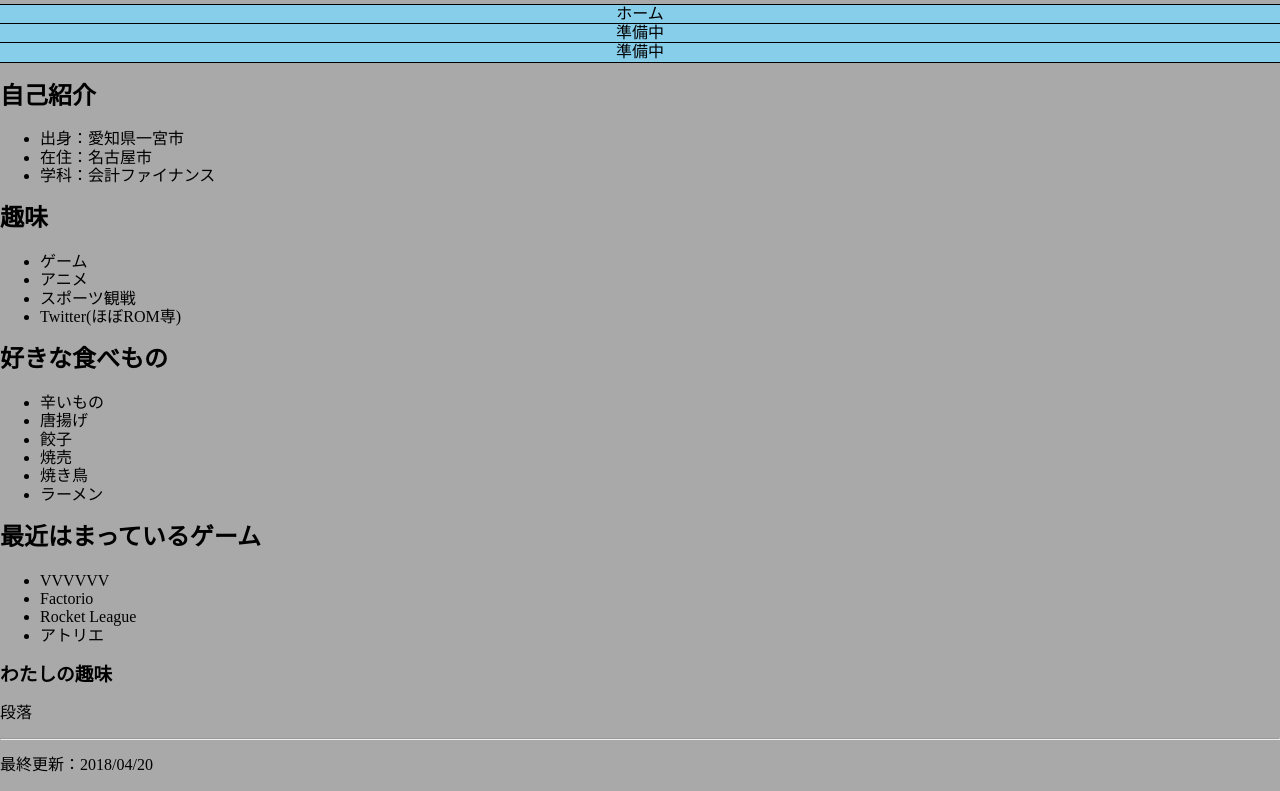
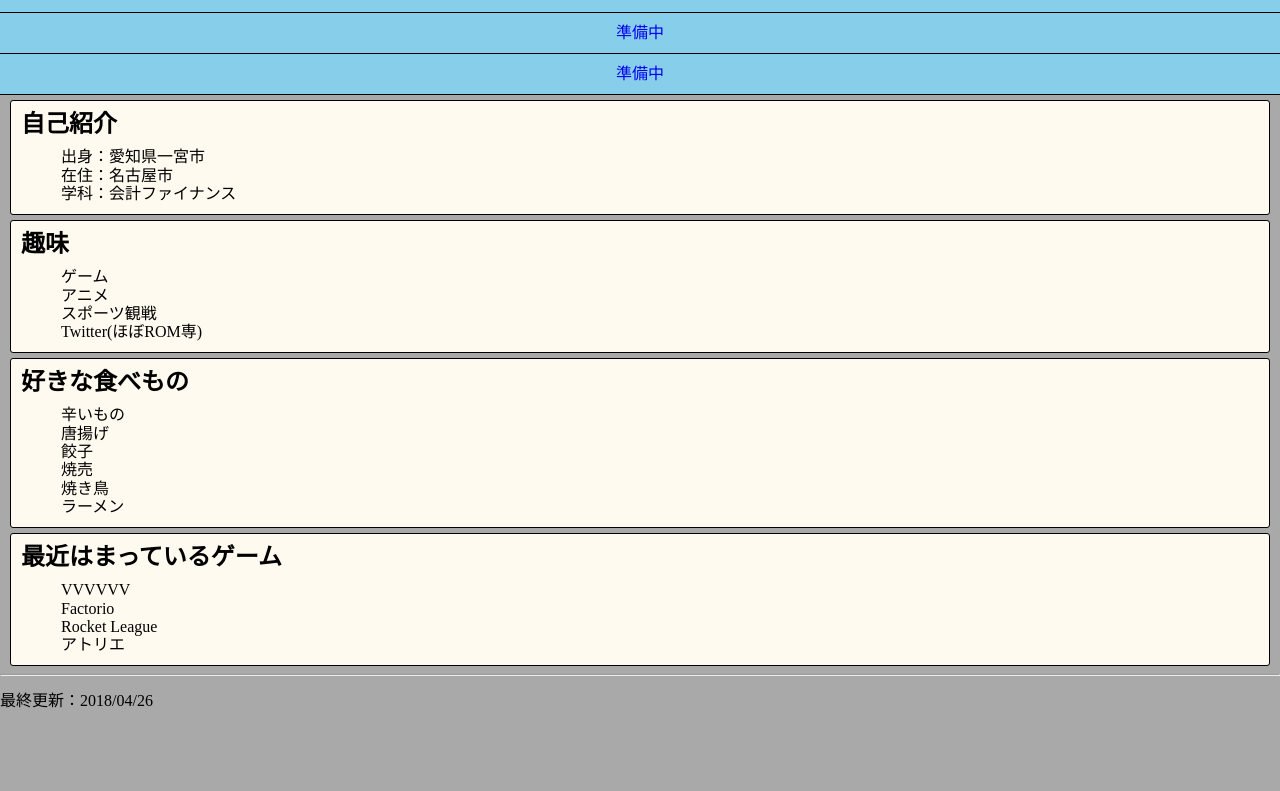
Before and after one commit to sunm1215/sunm1215.github.io, a plain HTML site: page index.html in a window 1280 px wide. Shown: the part 76-867 px from the top of the page. After the commit the page ends 802 px from the top, so only its background shows below. Drawn offline with nearby package versions, Linux system fonts and the light colour scheme.

Commit message:
cssの編集

```diff
--- a/a/style.css
+++ b/a/style.css
@@ -2,6 +2,10 @@ body {
     background: darkgray;
     margin: 0;
 }
+
+/*----------------*/
+/*  ナビゲーション  */
+/*----------------*/
 
 nav ul{
     margin: 0;
@@ -10,13 +14,54 @@ nav ul{
 
 nav li {
     display: flex;
-    flex-flow:column nowrap;
+    flex-flow: column nowrap;
+    width: 100%;
+    align-items: center;
+	justify-content: center;
+    border-bottom: solid 1px black;
+    background: skyblue;
+    height: 40px;
+}
+
+nav a {
+    display: block;
+    line-height: 40px;
+    text-decoration: none;
     width: 100%;
     text-align: center;
-    border-bottom: solid 1px black;
-    background: skyblue;
 }
 
 nav li:first-child {
     border-top: solid 1px black;
 }
+
+
+/*--------*/
+/*  中身  */
+/*--------*/
+
+header h1 {
+    text-align: center;
+    margin: 5px;
+}
+
+ul {
+    list-style: none;
+}
+
+.mainblock {
+    border: solid 1px black;
+    border-radius: 3px;
+    margin: 5px 10px;
+    padding: 10px;
+    background: floralwhite;
+}
+
+.mainblock h2 {
+    padding: 0;
+    margin: 0 0 10px 0;
+}
+
+.mainblock ul {
+    margin: 10px 0 0 0;
+}
--- a/index.html
+++ b/index.html
@@ -15,19 +15,22 @@
         <nav>
             <ul>
                 <li>ホーム</li>
-                <li>準備中</li>
-                <li>準備中</li>
+                <li><a href="none.html">準備中</a></li>
+                <li><a href="none.html">準備中</a></li>
             </ul>
         </nav>
     </header>
 
     <main>
+        <div class="mainblock">
             <h2>自己紹介</h2>
             <ul>
                 <li>出身：愛知県一宮市</li>
                 <li>在住：名古屋市</li>
                 <li>学科：会計ファイナンス</li>
             </ul>
+        </div>
+        <div class="mainblock">
             <h2>趣味</h2>
             <ul>
                 <li>ゲーム</li>
@@ -35,6 +38,8 @@
                 <li>スポーツ観戦</li>
                 <li>Twitter(ほぼROM専)</li>
             </ul>
+        </div>
+        <div class="mainblock">
             <h2>好きな食べもの</h2>
             <ul>
                 <li>辛いもの</li>
@@ -44,7 +49,9 @@
                 <li>焼き鳥</li>
                 <li>ラーメン</li>
             </ul>
+        </div>
 <!--
+        <div class="mainblock">
             <h2>私が使用しているPC</h2>
             <ul>
                 <li>OS: Windows10 Pro</li>
@@ -59,7 +66,9 @@
                 <li>HDD1: Crucial BX200 CT480BX200SSD1 480GB</li>
                 <li>HDD2: WESTERN DIGITAL WD40EZRZ-RT2 4TB</li>
             </ul>
+        </div>
 -->
+        <div class="mainblock">
         <h2>最近はまっているゲーム</h2>
             <ul>
                 <li>VVVVVV</li>
@@ -67,15 +76,13 @@
                 <li>Rocket League</li>
                 <li>アトリエ</li>
             </ul>
-
-        <h3>わたしの趣味</h3>
-        <p>段落</p>
+        </div>
     </main>
 
     <hr>
 
     <footer>
-        <p>最終更新：2018/04/20</p>
+        <p>最終更新：2018/04/26</p>
     </footer>
 </body>
 
```
Also changed, not shown: none.html (added, +16 -0 lines). Lines whose indentation alone changed are shown as unchanged.
